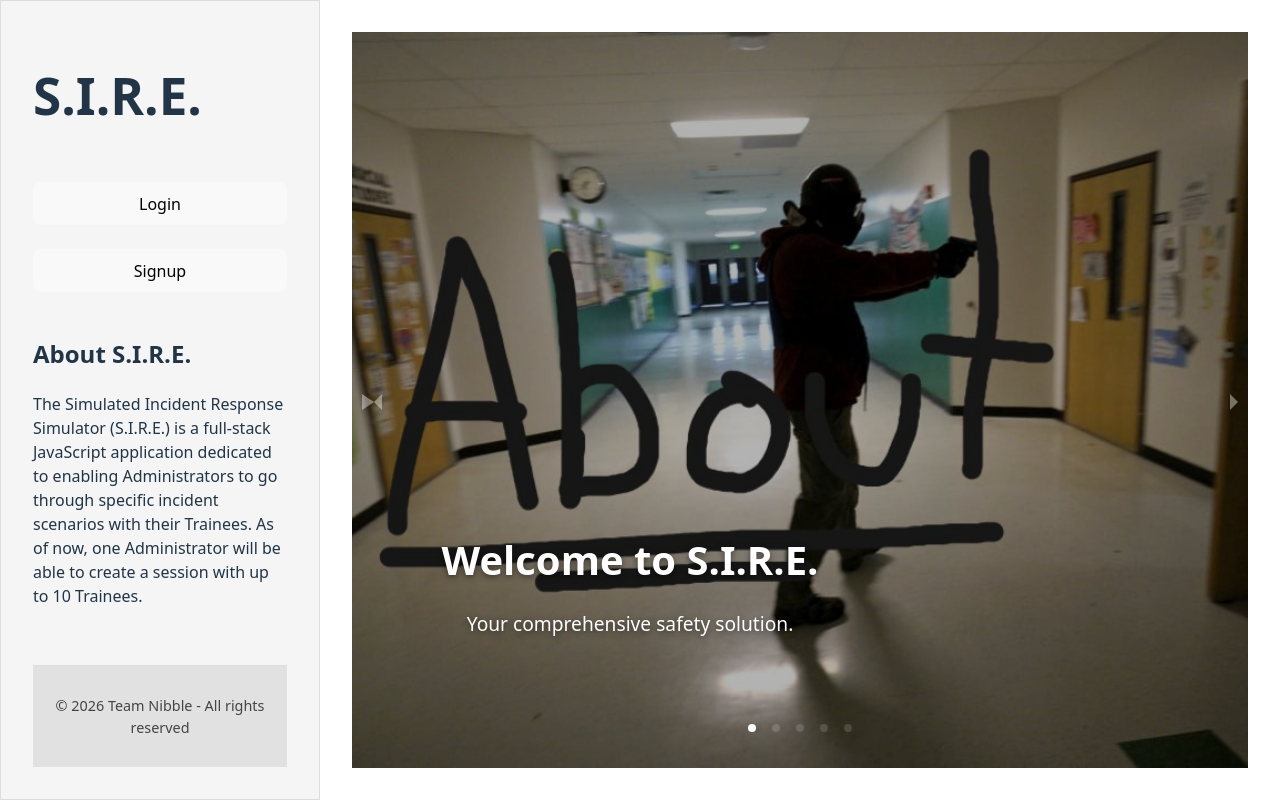
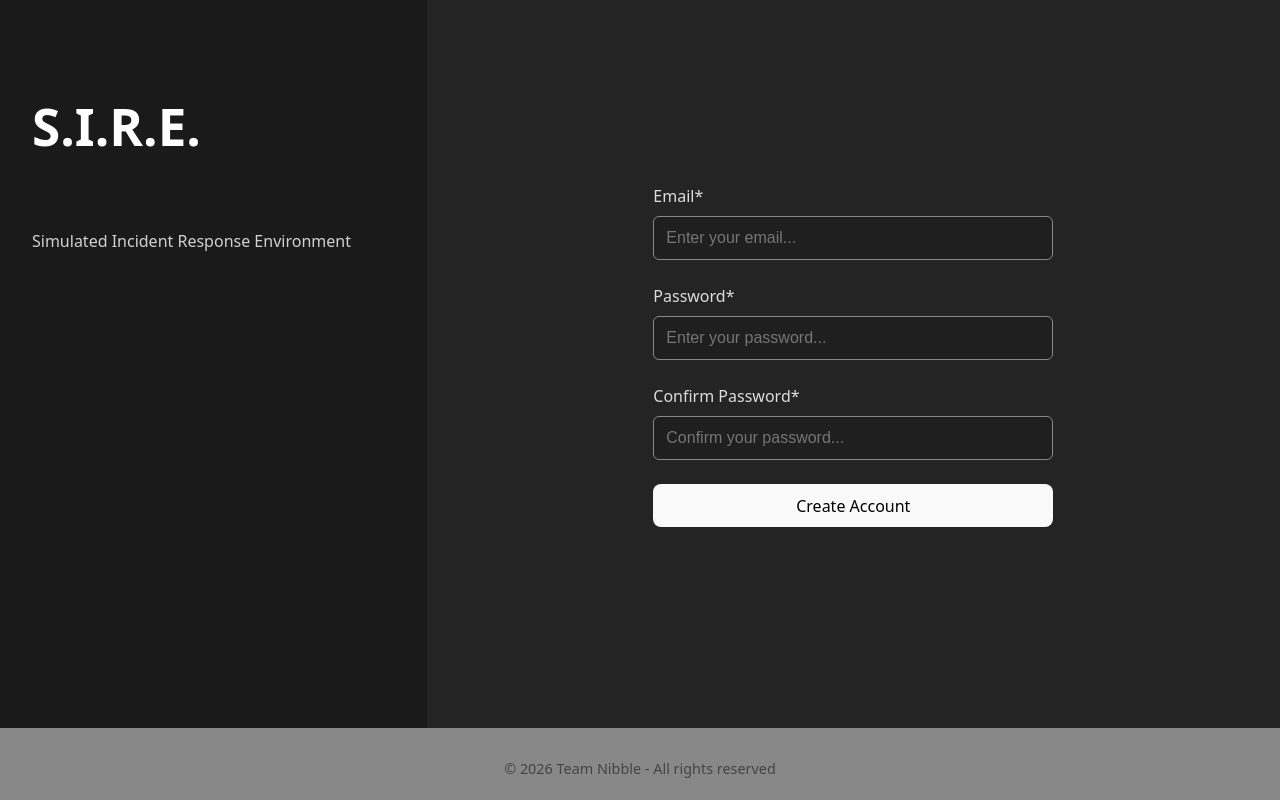
Before and after one commit to aelayette/sire-simulator, a React (Vite) app in the folder frontend/sire/: page /signup in a window 1280 px wide. Built offline with nearby package versions, Linux system fonts and the light colour scheme.

Commit message:
feat (Leon): Implemented Signup screen structure with layout and form

```diff
--- a/frontend/sire/src/layouts/FormLayout/FormLayout.css
+++ b/frontend/sire/src/layouts/FormLayout/FormLayout.css
@@ -1,16 +1,18 @@
 .form-container {
-    height: 100vh;
+    display: flex;
+    flex-direction: column;
+    min-height: 100vh;
     overflow: hidden;
 }
 
 .form-left {
     background: rgb(26, 26, 26);
-    height: 100%;
-    padding: 3rem 2rem;
     color: rgb(255, 255, 255);
     display: flex;
     flex-direction: column;
+    height: 75vh;
     justify-content: space-between;
+    padding: 4rem 2rem;
 }
 
 .subtitle {
@@ -18,15 +20,69 @@
 }
 
 .form-right {
+    align-items: flex-start;
     background: rgb(36, 36, 36);
-    height: 100%;
+    display: flex;
+    height: 75vh;
+    justify-content: center;
+    overflow-y: auto;
     padding: 4rem;
-    display: flex;
-    justify-content: center;
-    align-items: center;
 }
 
 .form-content {
     width: 100%;
     max-width: 400px;
 }
+
+.signup-form {
+    display: flex;
+    flex-direction: column;
+    gap: 1.5rem;
+}
+
+.form-group {
+    display: flex;
+    flex-direction: column;
+    gap: 0.5rem;
+}
+
+.form-group label {
+    color: rgb(221, 221, 221);
+    font-size: 1rem;
+    font-weight: 500;
+}
+
+.form-group input {
+    background: rgb(31, 31, 31);
+    border: 1px solid rgb(136, 136, 136);
+    border-radius: 6px;
+    color: rgb(255, 255, 255);
+    font-size: 1rem;
+    padding: 0.75rem;
+}
+
+.form-group input:focus {
+    outline: none;
+    border-color: rgb(200, 40, 40);
+}
+
+.form-group input:-webkit-autofill,
+.form-group input:-webkit-autofill:hover,
+.form-group input:-webkit-autofill:focus {
+    -webkit-text-fill-color: rgb(255, 255, 255);
+    background-color: rgb(31, 31, 31) !important;;
+    border: 1px solid rgb(136, 136, 136) !important;
+    box-shadow: 0 0 0px 1000px rgb(31, 31, 31) inset !important;
+    transition: background-color 9999s ease-in-out 0s;
+}
+
+.footer-container {
+    background: rgb(26, 26, 26);
+    height: 25vh;
+    padding: 0 0;
+}
+
+.app-footer {
+    background-color: rgb(136, 136, 136);
+    border-top: 1px solid rgb(136, 136, 136);
+}
--- a/frontend/sire/src/layouts/FormLayout/index.jsx
+++ b/frontend/sire/src/layouts/FormLayout/index.jsx
@@ -19,13 +19,16 @@ export default function FormLayout({ children }) {
             <Grid size={{ xs: 12, sm: 8 }}>
                 <div className="form-right">
                     <div className="form-content">
+                        <br/><br/><br/><br/><br/>
                         {children}
                     </div>
                 </div>
             </Grid>
 
             <Grid size={{ xs: 12 }}>
-                <Footer />
+                <div className="footer-container">
+                    <Footer />
+                </div>
             </Grid>
         </Grid>
     );
--- a/frontend/sire/src/layouts/HomeLayout/index.jsx
+++ b/frontend/sire/src/layouts/HomeLayout/index.jsx
@@ -1,9 +1,11 @@
+
+import React from "react";
 import Grid from "@mui/material/Grid";
 import Footer from "../../components/Footer";
 import "./HomeLayout.css";
 
 export default function HomeLayout({ children }) {
-    const [loginBtn, signupBtn, carousel] = children;
+    const [loginBtn, signupBtn, carousel] = React.Children.toArray(children);
 
     return (
         <Grid container spacing={0} className="home-container">
--- a/frontend/sire/src/navigation/AppRouter.jsx
+++ b/frontend/sire/src/navigation/AppRouter.jsx
@@ -2,14 +2,14 @@ import { Routes, Route } from "react-router-dom";
 
 // TODO: Implement these files
 import Home from "../screens/Home"
-// import Signup from "../screens/Signup"
+import Signup from "../screens/Signup"
 // import Login from "../screens/Login"
 
 export default function AppRouter() {
     return (
         <Routes>
             <Route path="/" element={<Home />} />
-            <Route path="/signup" element={<Home />} />
+            <Route path="/signup" element={<Signup />} />
             <Route path="/login" element={<Home />} />
         </Routes>
     );
--- /dev/null
+++ b/frontend/sire/src/screens/Signup/index.jsx
@@ -0,0 +1,25 @@
+import FormLayout from "../../layouts/FormLayout";
+import Button from "../../components/Button";
+
+export default function Signup() {
+    return (
+        <FormLayout>
+            <form className="signup-form">
+                <div className="form-group">
+                    <label htmlFor="email">Email*</label>
+                    <input type="email" id="email" name="email" required placeholder="Enter your email..."/>
+                </div>
+                <div className="form-group">
+                    <label htmlFor="password">Password*</label>
+                    <input type="password" id="password" name="password" required placeholder="Enter your password..."/>
+                </div>
+                <div className="form-group">
+                    <label htmlFor="confirm-password">Confirm Password*</label>
+                    <input type="password" id="confirmPassword" name="confirmPassword" required placeholder="Confirm your password..."/>
+                </div>
+
+                <Button text="Create Account" type="submit"/>
+            </form>
+        </FormLayout>
+    )
+}
```
